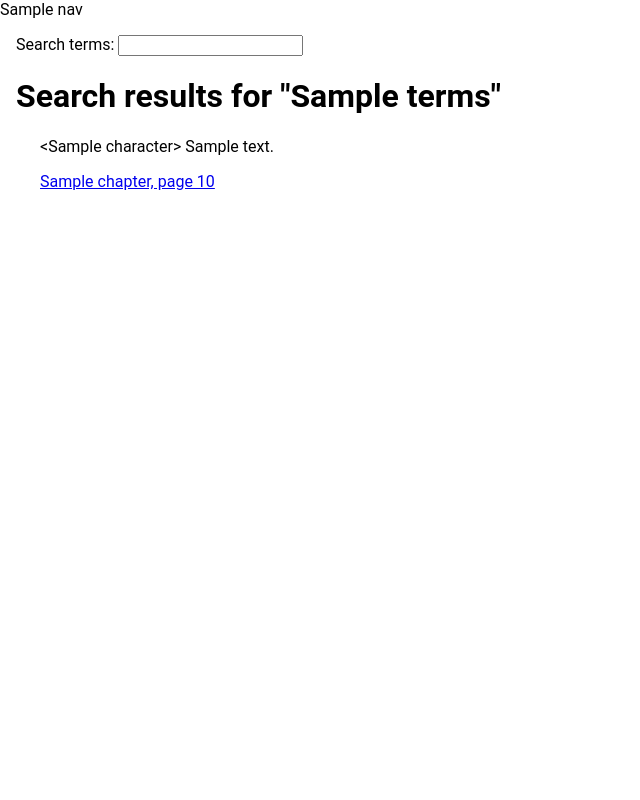
After one commit to jeroenhd/BcbDatabase, a Django app: template ComicDatabase/templates/ComicDatabase/search.html in a window 1280 px wide. The commit adds this page. Shown: the whole page, without its empty margins (0-640 px from the left). Run offline with Django 3.2, Linux system fonts and the light colour scheme; tables that the repository leaves empty hold one stand-in row (values such as "Sample post"); the template is opened without the code that fills it: values that come from a table or form of the project are taken from there, most other values are stand-ins (such as "Sample title", 1, 10 or a date in 2020).

Commit message:
Search works!

```diff
--- /dev/null
+++ b/ComicDatabase/classes.py
@@ -0,0 +1,8 @@
+from django import forms
+
+
+class SearchForm(forms.Form):
+    """Search form"""
+
+    terms = forms.CharField(label="Search terms")
+    """The search terms"""
--- a/ComicDatabase/models.py
+++ b/ComicDatabase/models.py
@@ -15,6 +15,9 @@ class Chapter(models.Model):
 
     pageCount = models.IntegerField()
     """The amount of pages that are in this chapter"""
+
+    extension = models.TextField(default=".png")
+    """The extension of the pages in this chapter"""
 
     def __str__(self):
         """'Chapter 1: Simple Pleasures (6 pages)'"""
--- /dev/null
+++ b/ComicDatabase/static/search.css
@@ -0,0 +1,7 @@
+form, h1 {
+    padding-left: 16px;
+}
+
+ul.searchresults > li {
+    list-style: none;
+}
--- /dev/null
+++ b/ComicDatabase/static/style.css
@@ -0,0 +1,40 @@
+html, body {
+    box-sizing: border-box;
+    width: 100%;
+    height: 100%;
+    font-family: "Roboto", "Lucida Grande", Verdana, Arial, sans-serif;
+    padding: 0;
+    margin: 0;
+}
+
+.error {
+    color: darkred;
+}
+
+nav {
+    display: block;
+    height: 48px;
+    line-height: 48px;
+    width: 100%;
+    background-color: deepskyblue;
+}
+
+nav > ul {
+    margin: 0;
+}
+
+nav > ul > li {
+    visibility: visible;
+    width: auto;
+    display: inline-block;
+    list-style: none;
+    height: 100%;
+    padding: 0 8px;
+    margin: 0;
+}
+
+nav > ul > li > a, nav > ul > li > a:visited {
+    text-decoration: none;
+    color: white;
+    height: 100%;
+}
--- a/ComicDatabase/templates/ComicDatabase/basic.html
+++ b/ComicDatabase/templates/ComicDatabase/basic.html
@@ -1,14 +1,21 @@
 <!DOCTYPE html>
 <html lang="en">
 <head>
+    {% load static %}
     <meta charset="UTF-8">
     <title>{% block title %}BCB Database{% endblock %}</title>
+    <link rel="stylesheet" type="text/css" href="{% static "style.css" %}"/>
     {% block stylesheets %}
     {% endblock %}
 </head>
 <body>
 {% block body %}
-    {% block nav %}
+    {% block navigation %}
+        {% if nav %}
+            {{ nav }}
+        {% else %}
+            <p class="error">NAV IS MISSING!!!</p>
+        {% endif %}
     {% endblock %}
     {% block contents %}
     {% endblock %}
--- /dev/null
+++ b/ComicDatabase/templates/ComicDatabase/search.html
@@ -0,0 +1,26 @@
+{% extends 'ComicDatabase/basic.html' %}
+{% block stylesheets %}
+    {% load static %}
+    <link rel="stylesheet" type="text/css" href="{% static "search.css" %}"/>
+{% endblock %}
+{% block contents %}
+    <form action="{% url 'ComicDatabase:search' '' %}" method="post">
+        {% csrf_token %}
+        {{ form.as_p }}
+    </form>
+
+    {% if terms %}
+        <h1>Search results for &quot;{{ terms }}&quot;</h1>
+    {% endif %}
+    {% if results %}
+        <ul class="searchresults">
+            {% for result in results %}
+                <li>
+                    <p>&lt;{{ result.character.name }}&gt; {{ result.text }}</p>
+                    <a href="{% url 'ComicDatabase:page' result.chapter.number result.page terms %}">{{ result.chapter.title }},
+                        page {{ result.page }}</a>
+                </li>
+            {% endfor %}
+        </ul>
+    {% endif %}
+{% endblock %}
--- a/ComicDatabase/urls.py
+++ b/ComicDatabase/urls.py
@@ -2,7 +2,9 @@ from django.conf.urls import url
 
 from ComicDatabase import views
 
+app_name = "ComicDatabase"
 urlpatterns = [
     url(r'^$', views.index, name='index'),
-    url(r'^c(?P<chapter>[0-9\.]+)/p(?P<page>[0-9\.]+)/$', views.page, name='page'),
+    url(r'^c(?P<chapternr>[0-9\.]+)/p(?P<page>[0-9\.]+)/(?P<terms>.*)?$', views.page, name='page'),
+    url(r'search/(?P<terms>.*)?/?$', views.search, name='search')
 ]
```
Also changed, not shown: ComicDatabase/static/browse.css (added, +27 -0 lines), ComicDatabase/templates/ComicDatabase/nav.html (added, +10 -0 lines), ComicDatabase/templates/ComicDatabase/page.html (+22 -3 lines), ComicDatabase/views.py (+36 -4 lines).
